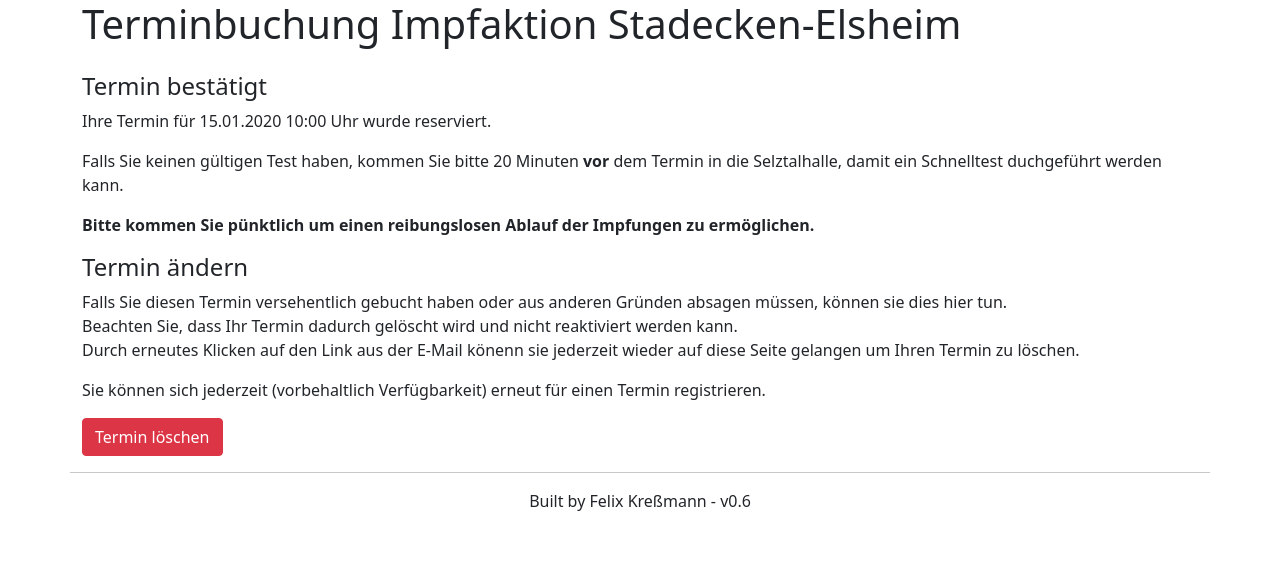
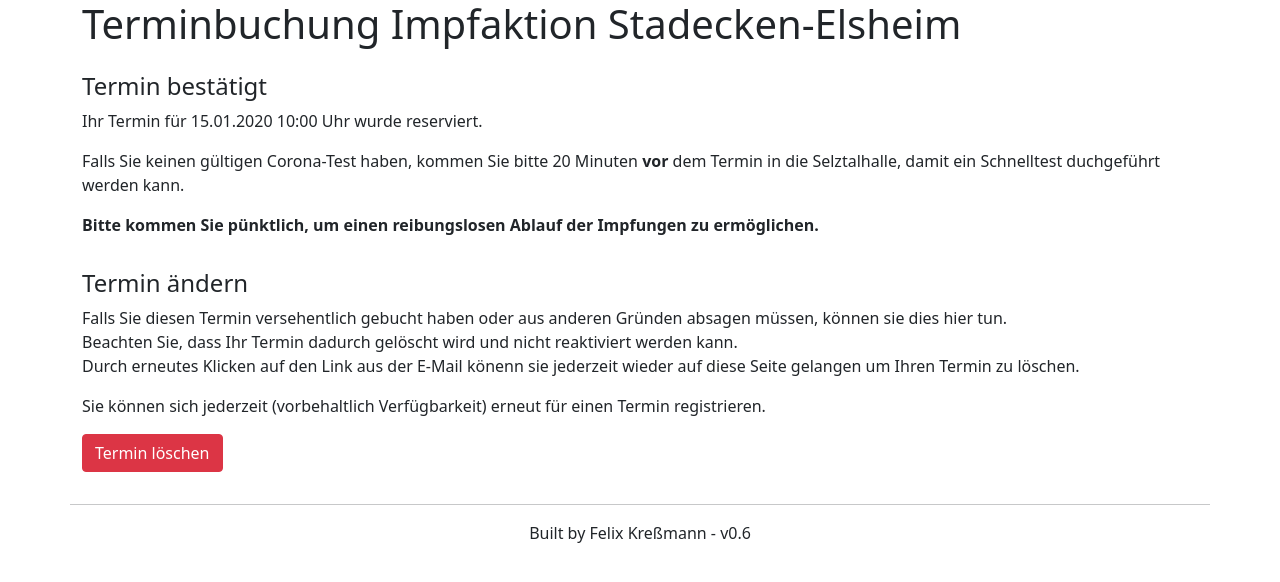
Before and after one commit to fkressmann/impftermin, a Flask app: template src/templates/confirmation.html in a window 1280 px wide. Shown: the top 582 px of the page. Run offline with Flask 2, Linux system fonts and the light colour scheme; the template is opened without the code that fills it: most values are stand-ins (such as "Sample title", 1, 10 or a date in 2020); parts of the project's set-up code (start-up, migrations or seed data) failed here and were passed over.

Commit message:
Wording...

```diff
--- a/src/templates/confirmation-deleted.html
+++ b/src/templates/confirmation-deleted.html
@@ -5,7 +5,7 @@
 {% block content %}
     <div>
         <h4>Termin gelöscht</h4>
-        <p>Ihre Termin wurde erfolgreich gelöscht.</p>
-        <p>Sie können <a href="{{ url_for("web.index") }}">HIER</a> jederzeit einen neuen Termin buchen.</p>
+        <p>Ihr Termin wurde erfolgreich gelöscht.</p>
+        <p>Sie können <a href="{{ url_for("web.index") }}">HIER</a> einen neuen Termin buchen.</p>
     </div>
 {% endblock %}
--- a/src/templates/confirmation.html
+++ b/src/templates/confirmation.html
@@ -3,16 +3,16 @@
 {% block title %}Bestätigung{% endblock %}
 
 {% block content %}
-    <div class="mb-3 mt-3">
+    <div class="row mb-3 mt-3">
         <h4>Termin bestätigt</h4>
-        <p>Ihre Termin für {{ reservation.timeslot.start_time | time }} wurde reserviert.</p>
-        <p>Falls Sie keinen gültigen Test haben, kommen Sie bitte 20 Minuten <strong>vor</strong> dem Termin in die Selztalhalle, damit ein Schnelltest duchgeführt werden kann.</p>
-        <p><strong>Bitte kommen Sie pünktlich um einen reibungslosen Ablauf der Impfungen zu ermöglichen.</strong></p>
+        <p>Ihr Termin für {{ reservation.timeslot.start_time | time }} wurde reserviert.</p>
+        <p>Falls Sie keinen gültigen Corona-Test haben, kommen Sie bitte 20 Minuten <strong>vor</strong> dem Termin in die Selztalhalle, damit ein Schnelltest duchgeführt werden kann.</p>
+        <p><strong>Bitte kommen Sie pünktlich, um einen reibungslosen Ablauf der Impfungen zu ermöglichen.</strong></p>
     </div>
-    <div class="mb-3 mt-3">
+    <div class="row mb-3 mt-3">
         <h4>Termin ändern</h4>
         <p> Falls Sie diesen Termin versehentlich gebucht haben oder aus anderen Gründen absagen müssen, können sie dies hier tun.<br>
-            Beachten Sie, dass Ihr Termin dadurch gelöscht wird und nicht reaktiviert werden kann. <br>
+            Beachten Sie, dass Ihr Termin dadurch gelöscht wird und nicht reaktiviert werden kann.<br>
             Durch erneutes Klicken auf den Link aus der E-Mail könenn sie jederzeit wieder auf diese Seite gelangen um Ihren Termin zu löschen.</p>
         <p>Sie können sich jederzeit (vorbehaltlich Verfügbarkeit) erneut für einen Termin registrieren.</p>
         <p><a href="{{ url_for("web.delete", id=reservation.id) }}" class="btn btn-danger">Termin löschen</a></p>
--- a/src/templates/email-duplicated.html
+++ b/src/templates/email-duplicated.html
@@ -3,14 +3,14 @@
 {% block title %}Fehler!{% endblock %}
 
 {% block content %}
-    <div class="mb-3 mt-3">
+    <div class="row mb-3 mt-3">
         <h4>Fehler: Doppelte Buchung</h4>
         <p>
             Mit dieser E-Mail Adresse wurde schon ein Termin gebucht.<br> Bitte schauen Sie in Ihrem Postfach nach und
             bestätige Sie Ihren schon gebuchten Termin mit dem Link in der E-Mail. </p>
         <p>
             Wenn Sie einen zweiten Termin für eine andere Person buchen möchten, geben Sie die E-Mail Adresse dieser
-            Person an.<br> Sollte keine weitere E-Mail Adresse vorliegen ist eine Buchung übder das Online-Portal nicht
+            Person an.<br> Sollte keine weitere E-Mail Adresse vorliegen ist eine Buchung über das Online-Portal nicht
             möglich.<br> Bitte vereinbaren Sie in diesem Fall telefonisch einen Termin unter: 06136 2248 </p>
     </div>
 {% endblock %}
--- a/src/templates/index-ended.html
+++ b/src/templates/index-ended.html
@@ -1,6 +1,6 @@
 {% extends "base.html" %}
 
-{% block title %}Impftermin buchen{% endblock %}
+{% block title %}Buchung geschlossen{% endblock %}
 
 {% block content %}
     <h4>Registierung beendet</h4>
--- a/src/templates/reservation.html
+++ b/src/templates/reservation.html
@@ -3,11 +3,11 @@
 {% block title %}Reservierung{% endblock %}
 
 {% block content %}
-    <h4>Terminanfrage bestätigt</h4>
+    <h4>Terminanfrage eingegangen</h4>
     <div>
         <p>Ihre Anfrage für {{ reservation.timeslot.start_time | time }} wurde entgegen genommen.<br>
         Eine E-Mail mit Bestätigungslink wurde an {{ reservation.email }} gesendet.<br>
-            Bitte klicken Sie auf den Link in der E-Mail um Ihre Buchung zu bestätigen.</p>
+            Bitte klicken Sie auf den Link in der E-Mail, um Ihre Buchung zu bestätigen.</p>
             Wenn Sie die E-Mail nicht finden können, sehen Sie unbedingt auch im Spam Ordner ihres Postfaches nach.</p>
         <p><strong>Achtung: Erst nach der Bestätigung wird der Termin für Sie reserviert!</strong></p>
     </div>
```
Also changed, not shown: src/migrations/versions/b70da3d1ff07_add_age_ans_vaccination_to_booking.py (added, +30 -0 lines), src/templates/email.html (+6 -6 lines).
